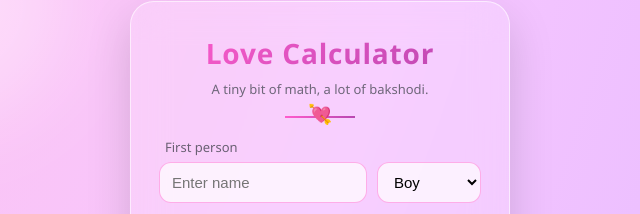
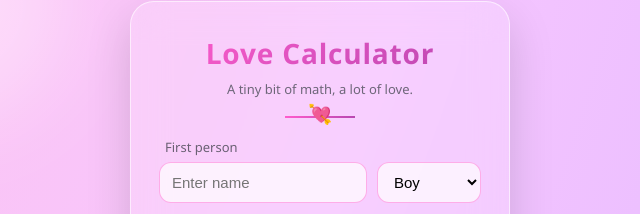
Before and after one commit to 404cluenotfound/love-calculator, a plain HTML site: page index.html in a window 1280 px wide. Shown: the part 168-382 px from the top of the page, 320-960 px from the left. Drawn offline with Linux system fonts and the light colour scheme.

Commit message:
Update index.html

```diff
--- a/index.html
+++ b/index.html
@@ -314,7 +314,7 @@
 
   <div class="container">
     <h1>Love Calculator</h1>
-    <p class="tagline">A tiny bit of math, a lot of bakshodi.</p>
+    <p class="tagline">A tiny bit of math, a lot of love.</p>
     <div class="heart-divider"></div>
 
     <div class="field-row">
```
